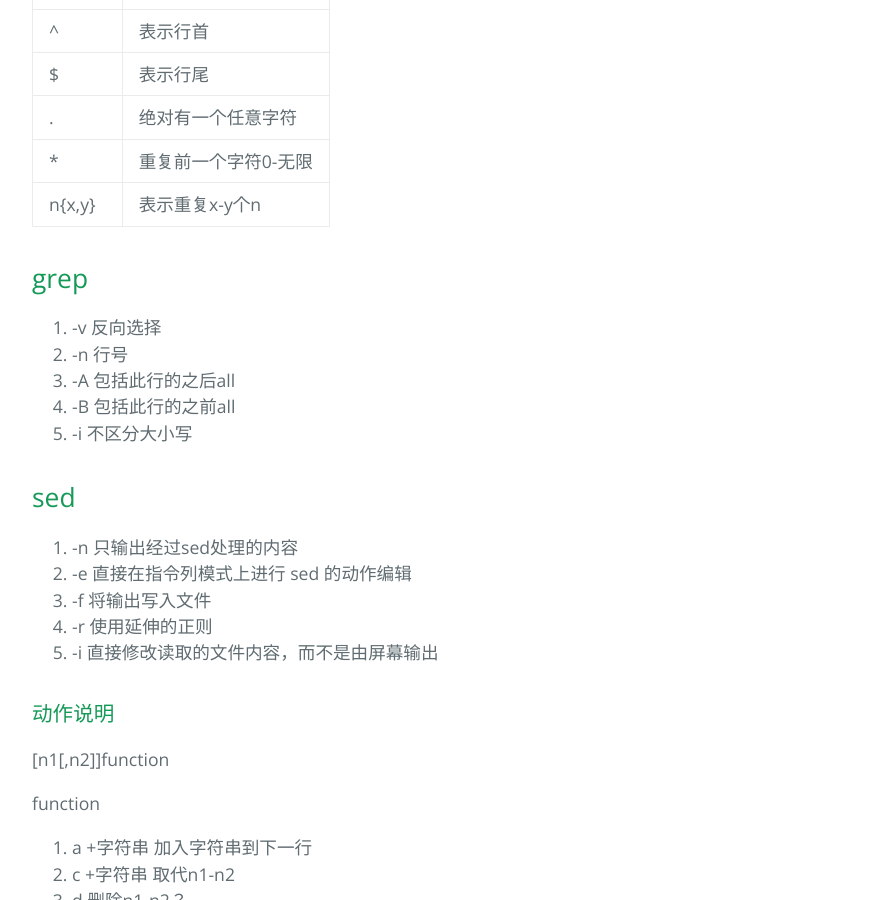
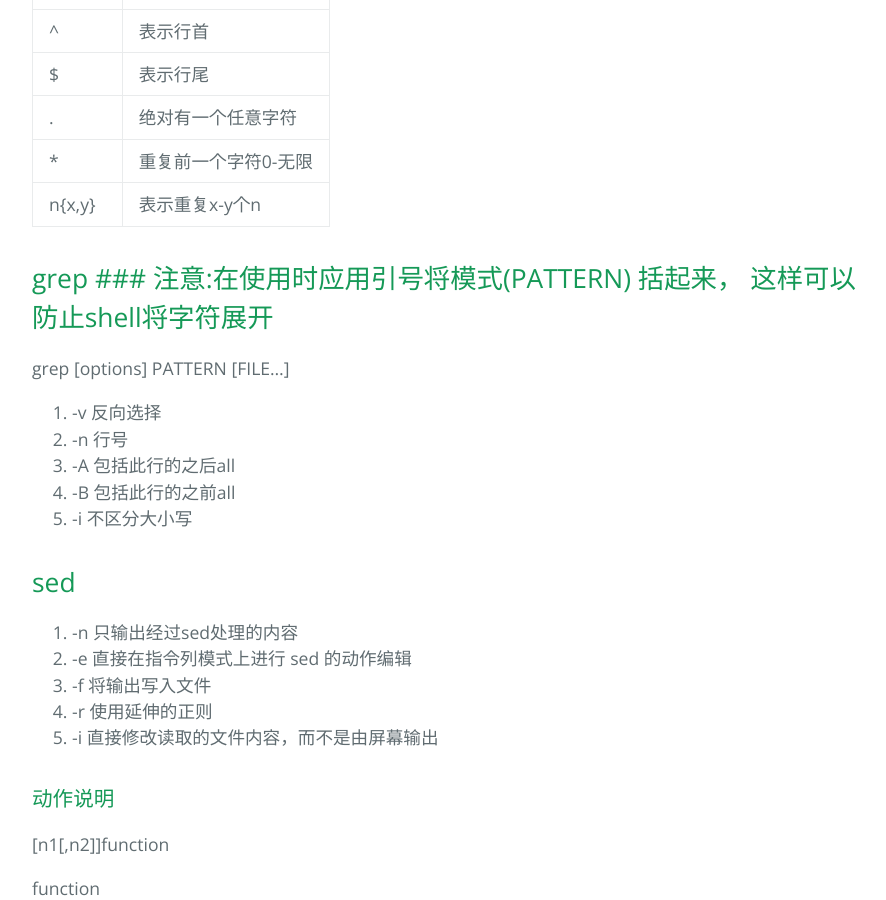
Before and after one commit to mqdcbz/study_python, a Jekyll site: the page built from _posts/2022-02-16-Linux正则笔记.md, in a window 1280 px wide and 900 px high, scrolled down 1274 px. Shown: the whole window, without its empty margins (192-1078 px from the left). Built offline with Jekyll 4.4.1, drawn with Linux system fonts in a browser that asks for light colours; our own code applies the rules of GitHub Pages for plain Markdown files.

Commit message:
Update 2022-02-16-Linux正则笔记.md

```diff
--- a/_posts/2022-02-16-Linux正则笔记.md
+++ b/_posts/2022-02-16-Linux正则笔记.md
@@ -29,13 +29,15 @@
 | \*       | 重复前一个字符0-无限 |
 | n\{x,y\} | 表示重复x-y个n       |
 
-## grep
+## grep ### 注意:在使用时应用引号将模式(PATTERN) 括起来， 这样可以防止shell将字符展开
+
+grep [options] PATTERN [FILE...]
+
 1. -v 反向选择
 1. -n 行号
 1. -A 包括此行的之后all
 1. -B 包括此行的之前all
 1. -i 不区分大小写
-
 
 ## sed
 1. -n 只输出经过sed处理的内容
```
